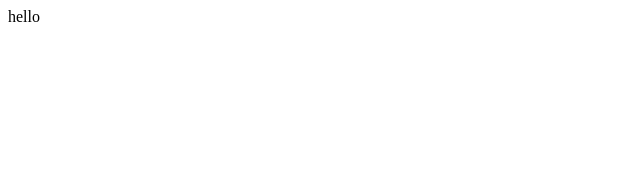
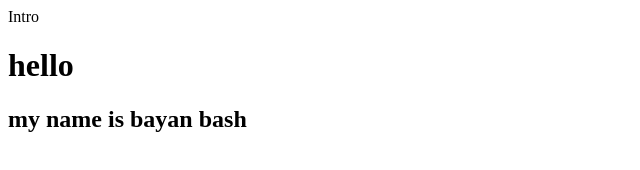
Before and after one commit to bayanbash/bayanbash.github.io, a plain HTML site: page index.html in a window 1280 px wide. Shown: the whole page, without its empty margins (0-640 px from the left). Drawn offline with Linux system fonts and the light colour scheme.

Commit message:
Update index.html

```diff
--- a/index.html
+++ b/index.html
@@ -1,3 +1,6 @@
 <!DOCTYPE html>
-<head></head>
-hello
+<head>Intro</head>
+
+<h1>hello</h1>
+
+<h2>my name is bayan bash</h2>
```
